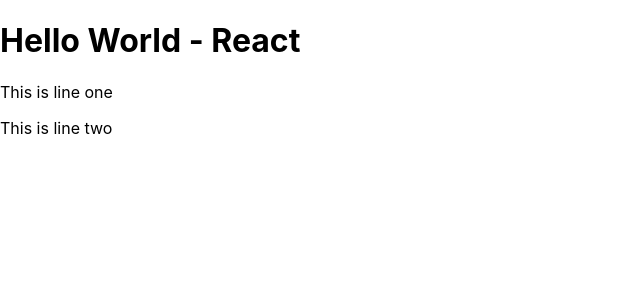
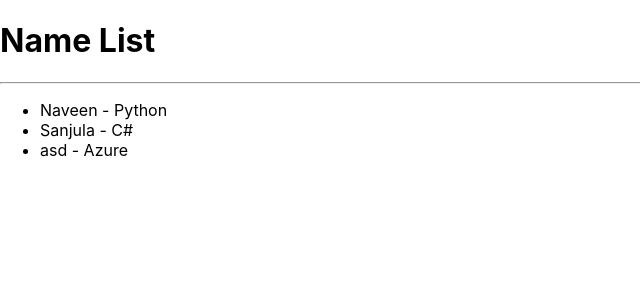
Before and after one commit to naveensanjula975/Random-User-Generator-React, a React (Create React App) app: page / in a window 1280 px wide. Shown: the top 300 px of the page, without its empty margins (0-640 px from the left). Built offline with nearby package versions, Linux system fonts and the light colour scheme.

Commit message:
name list props

```diff
--- a/src/App.js
+++ b/src/App.js
@@ -1,10 +1,9 @@
+import NameList from "./components/NameList/NameList";
 
 function App() {
   return (
     <div>
-      <h1>Hello World - React</h1>
-      <p>This is line one</p>
-      <p>This is line two</p>
+      <NameList/>
     </div>
   );
 }
--- /dev/null
+++ b/src/components/NameList/NameList.jsx
@@ -0,0 +1,18 @@
+import React from "react";
+import NameListItem from "./NameListItem";
+
+function NameList() {
+    return (
+        <div>
+            <h1>Name List</h1>
+            <hr />
+            <ul>
+                <NameListItem name="Naveen" course="Python" />
+                <NameListItem name="Sanjula" course="C#" />
+                <NameListItem name="asd" course="Azure" />
+            </ul>
+        </div>
+    );
+}
+
+export default NameList;
--- /dev/null
+++ b/src/components/NameList/NameListItem.jsx
@@ -0,0 +1,10 @@
+import React from "react";
+
+function NameListItem(props) {
+    return (
+        <li>{props.name} - {props.course}</li>
+
+    );
+}
+
+export default NameListItem;
```
